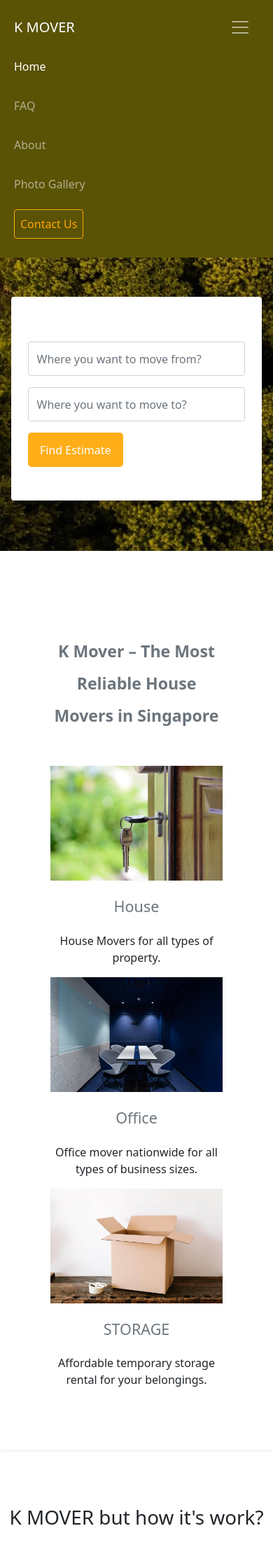
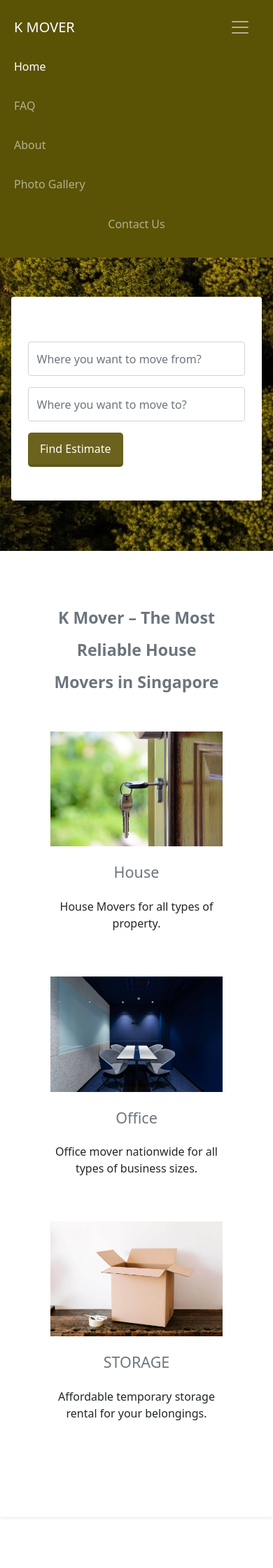
Before and after one commit to PmrKyaw/kmover, a Flask app: page / in a window 390 px wide, after a click that opens the changed part. Shown: the top 2240 px of the page at 70% size. Run offline with Flask 2, Linux system fonts and the light colour scheme; data that the repository does not hold is empty; some libraries are stand-ins or nearby versions.

Commit message:
fix style

```diff
--- a/templates/base/components/footer.html
+++ b/templates/base/components/footer.html
@@ -5,7 +5,7 @@
         <a class="nav-link active text-dark" aria-current="page" href="{{ url_for('index') }}">Home</a>
       </li>
       <li class="nav-item">
-        <a class="nav-link text-dark" href="{{ url_for('q_and_a') }}">Faq</a>
+        <a class="nav-link text-dark" href="{{ url_for('q_and_a') }}">FAQ</a>
       </li>
       <li class="nav-item">
         <a class="nav-link text-dark" href="{{ url_for('about_us') }}">About</a>
--- a/templates/base/components/navbar.html
+++ b/templates/base/components/navbar.html
@@ -21,7 +21,7 @@
             <a class="nav-link {% if '/gallery' == request.url_rule.rule %}active{% endif %}" href="{{ url_for('gallery') }}">Photo Gallery</a>
           </li>
           <li class="nav-item">
-            <a class="btn {% if '/contact-us' == request.url_rule.rule %}borange{% else %}btn-borange{% endif %} p-2" href="{{ url_for("contact_us") }}">Contact Us</a>
+            <a class="btn {% if '/' != request.url_rule.rule %}btn-light-brown{% else %}nav-link{% endif %} p-2" href="{{ url_for("contact_us") }}">Contact Us</a>
           </li>
         </ul>
       </div>
--- a/templates/base/layout.html
+++ b/templates/base/layout.html
@@ -46,36 +46,26 @@
         padding: 3em 0;
     }
 
-    .btn-orange {
+    .btn-brown {
       color: #ffffff;
-      background-color: #ffa600;
+      background-color: #5A5205;
+      border-bottom: 4px solid #4f4703;
       opacity: 0.9;
     }
 
-    .btn-orange:hover {
+    .btn-brown:hover {
       color: #ffffff;
       opacity: 1;
     }
 
-    .borange {
-      color: #ffffff;
-      background-color: #ffa600;
+    .btn-light-brown {
+      color: #4a4302;
+      background-color: #ffffff;
+      opacity: 0.95;
     }
 
-    .borange:hover {
-      color: #ffffff;
-      opacity: 0.9;
-    }
-
-    .btn-borange {
-      border: 1px #ffa600 solid;
-      color: #ffa600;
-    }
-
-    .btn-borange:hover {
-      color: #ffffff;
-      background-color: #ffa600;
-
+    .btn-light-brown:hover {
+      opacity: 1;
     }
 
     </style>
--- a/templates/contact_us.html
+++ b/templates/contact_us.html
@@ -41,7 +41,7 @@
                         </div>
                         <div class="mb-4">
                             <div class="float-end">
-                                <a class="btn btn-borange">Contact</a>
+                                <a class="btn btn-brown">Contact</a>
                             </div>
                         </div>
                     </form>
--- a/templates/index.html
+++ b/templates/index.html
@@ -53,7 +53,7 @@
                   </datalist>
                 </div>
                 <div class="col-md-4 mt-3 mt-md-2 mt-lg-0 col-lg-2">
-                    <button type="submit" class="btn btn-orange btn-lg" style="padding: 0.7rem 1rem;font-size: 1rem;border-radius: 0.3rem;">Find Estimate</button
+                    <button type="submit" class="btn btn-brown btn-lg" style="padding: 0.6rem 1rem;font-size: 1rem;border-radius: 0.3rem;">Find Estimate</button
                 </div>
             </form>
 
@@ -64,11 +64,11 @@
 
     </section>
 
-    <div class="container mt-5 p-4 p-md-0 shadow-sm rounded">
+    <div class="container mt-0 mt-md-5 p-4 p-md-0 shadow-sm rounded">
         <div class="p-5">
             <h3 class="text-center text-secondary fw-bold lh-lg mb-4">K Mover – The Most Reliable House Movers in Singapore</h3>
             <div class="row mt-5">
-                <div class="col-md-4">
+                <div class="col-md-4 mb-5 mb-md-0">
                     <div class="service-image">
                         <img src="{{ url_for('static', filename='house-move.jpg') }}" class="img-fluid" alt="House Moving">
                     </div>
@@ -80,7 +80,7 @@
                         </p>
                     </div>
                 </div>
-                <div class="col-md-4">
+                <div class="col-md-4 mb-5 mb-md-0">
                     <div class="service-image">
                         <img src="{{ url_for('static', filename='office-move.jpg') }}" class="img-fluid" alt="Office Move">
                     </div>
@@ -92,7 +92,7 @@
                         </p>
                     </div>
                 </div>
-                <div class="col-md-4">
+                <div class="col-md-4 mb-5 mb-md-0">
                     <div class="service-image">
                         <img src="{{ url_for('static', filename='storage-move.jpg') }}" class="img-fluid" alt="Storage Move">
                     </div>
@@ -108,9 +108,9 @@
         </div>
     </div>
 
-    <div class="container mb-5" style="margin-top: 5em;">
+    <div class="container" style="margin-bottom: 5rem;">
 
-        <h1 class="text-center fs-1 mt-5 mb-5">K MOVER but how it's work?</h1>
+        <h1 class="text-center fs-1" style="margin-top: 5rem; margin-bottom: 5rem;">K MOVER but how it's work?</h1>
 
         <div class="row">
             <div class="col-md-6 pt-3 pb-3">
--- a/templates/info_psr.html
+++ b/templates/info_psr.html
@@ -107,7 +107,7 @@
                                 <div class="invalid-feedback"></div>
                             </div>
                             <div class="d-block pt-3 pb-5 op-4">
-                                <input type="submit" value="Send Code" class="btn btn-md btn-orange float-end" id="step-send">
+                                <input type="submit" value="Send Code" class="btn btn-md btn-brown float-end" id="step-send">
                             </div>
                         </form>
                     </div>
--- a/templates/personal_info.html
+++ b/templates/personal_info.html
@@ -157,7 +157,7 @@
                                 <div class="invalid-feedback"></div>
                             </div>
                             <div class="d-block pt-3 pb-5">
-                                <button class="btn btn-md btn-orange float-end" id="step-continue" type="submit">Continue</button>
+                                <button class="btn btn-md btn-brown float-end" id="step-continue" type="submit">Continue</button>
                             </div>
                         </form>
                     </div>
```
